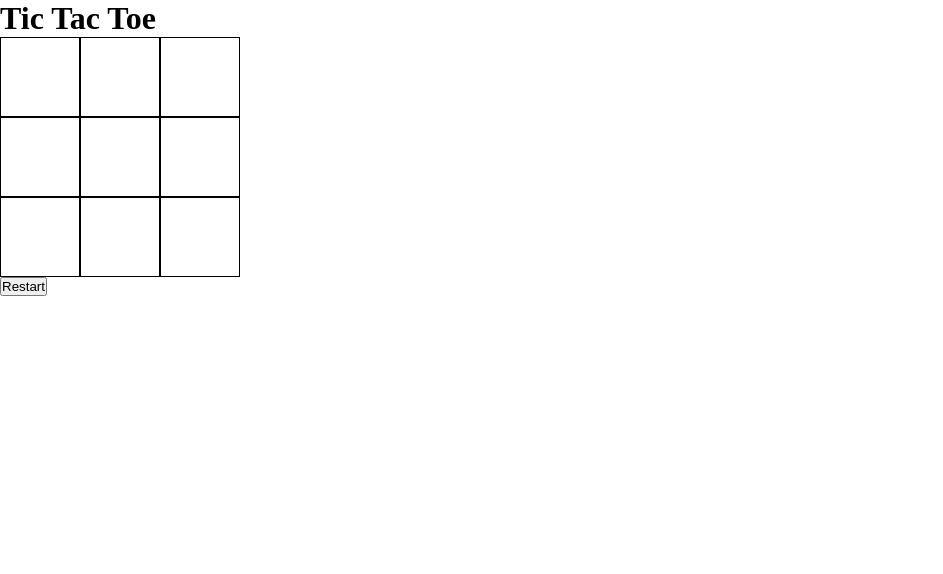
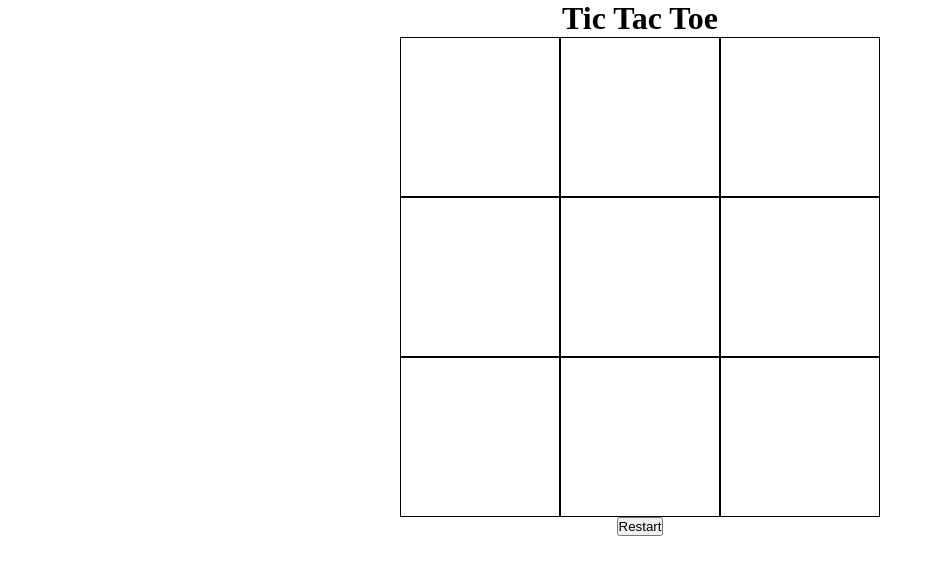
Before and after one commit to ri-ca4/tictactoe, a plain HTML site: page index.html in a window 1280 px wide. Shown: the whole page, without its empty margins (0-943 px from the left). Drawn offline with Linux system fonts and the light colour scheme.

Commit message:
style and bug fix

```diff
--- a/css/main.css
+++ b/css/main.css
@@ -5,17 +5,22 @@
     scroll-behavior: smooth;
 }
 
+body{
+    text-align: center;
+}
+
 #board{
-    height: 30vh;
-    width: 30vh;
+    height: 60vh;
+    width: 60vh;
     display: grid;
     grid-template-columns: repeat(3, 1fr);
+    margin: auto;
 }
 
 .space{
     border: 1px solid black;
-    height: 10vh;
-    width: 10vh;
+    height: 20vh;
+    width: 20vh;
     display:flex;
     align-items: center;
     justify-content: center;
--- a/js/main.js
+++ b/js/main.js
@@ -27,6 +27,7 @@ function handleSpaceClick(e){
 function newGame(){
     for(i=0; i<spaces.length; i++){
         currentPlayer = 'X';
+        board = ['', '', '', '', '', '', '', '', ''];
         statusDiv.innerHTML = '';
         spaces[i].innerHTML = '';
         spaces[i].addEventListener('click', handleSpaceClick);
@@ -44,9 +45,7 @@ function validate(){
 
         if(a === ''||b === ''||c === ''){
             continue;
-        }
-        if(a === b && b === c){
-            statusDiv.innerHTML = currentPlayer + ' wins!';
+        }else if(a === b && b === c){
             handleWin();
             break;
         }
@@ -54,6 +53,7 @@ function validate(){
 }
 
 function handleWin(){
+    statusDiv.innerHTML = currentPlayer + ' wins!';
     for(i=0; i<spaces.length; i++){
         spaces[i].removeEventListener('click', handleSpaceClick);
     }
```
